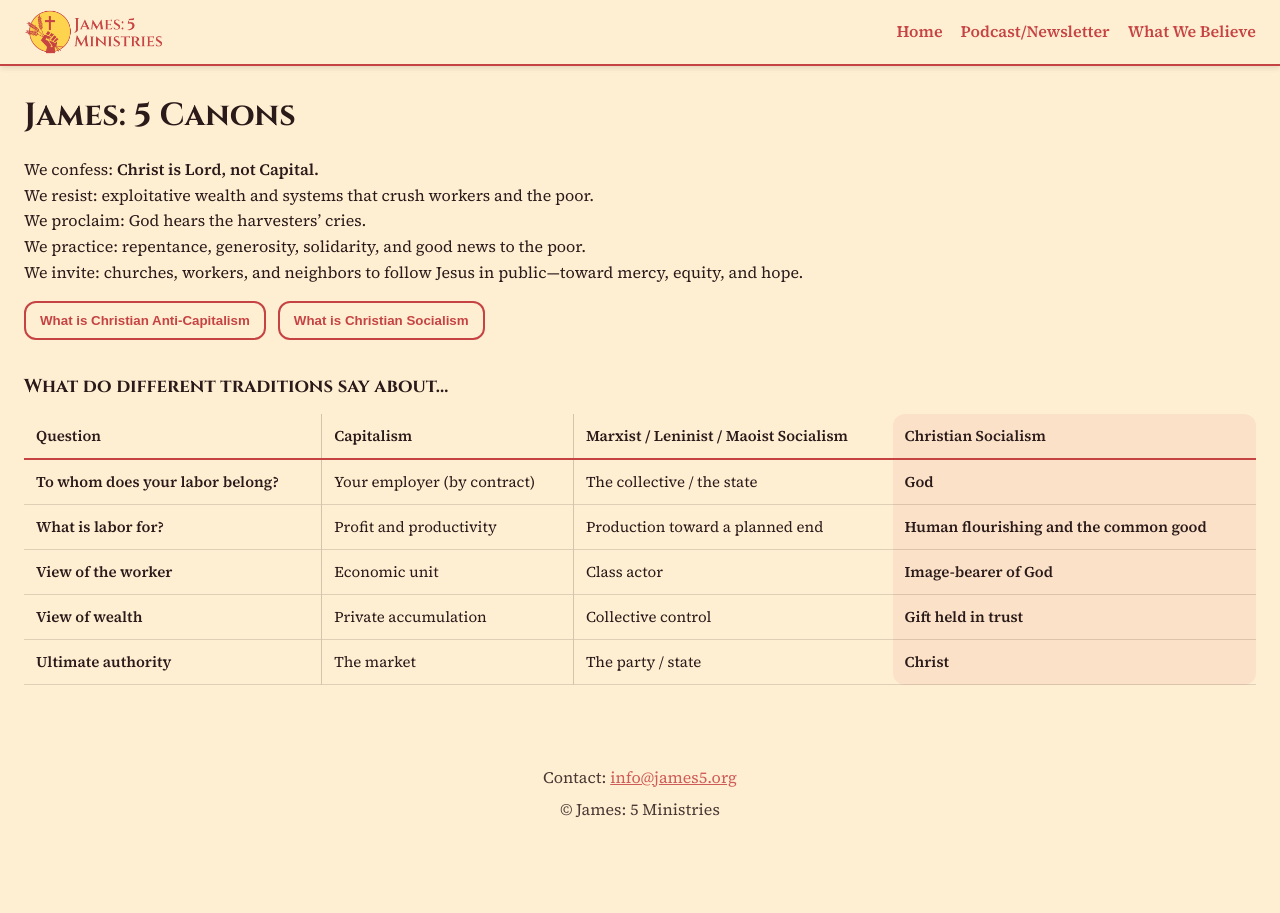
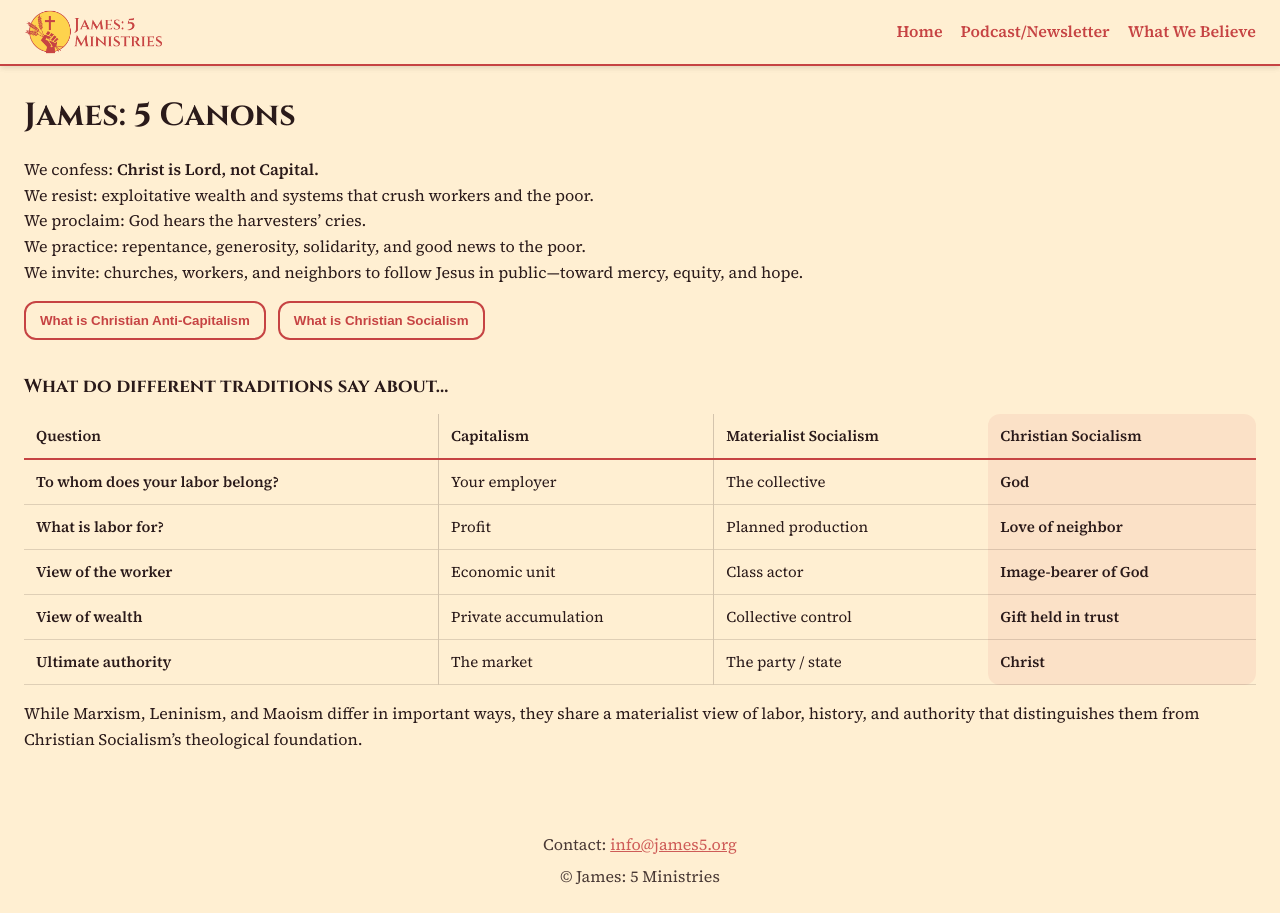
Before and after one commit to james5ministries/james5ministries.github.io, a Jekyll site: the page built from what-we-believe.md, in a window 1280 px wide. Built offline with Jekyll 4.4.1, drawn with Linux system fonts in a browser that asks for light colours.

Commit message:
Clarify distinctions between socialism views
Added a note on the differences between Marxism, Leninism, and Maoism compared to Christian Socialism.

```diff
--- a/what-we-believe.md
+++ b/what-we-believe.md
@@ -125,23 +125,23 @@ We invite: churches, workers, and neighbors to follow Jesus in public—toward m
       <tr>
         <th>Question</th>
         <th>Capitalism</th>
-        <th>Marxist / Leninist / Maoist Socialism</th>
+        <th>Materialist Socialism</th>
         <th class="highlight-col">Christian Socialism</th>
       </tr>
     </thead>
     <tbody>
       <tr>
         <td><strong>To whom does your labor belong?</strong></td>
-        <td>Your employer (by contract)</td>
-        <td>The collective / the state</td>
+        <td>Your employer</td>
+        <td>The collective</td>
         <td class="highlight-col">God</td>
       </tr>
 
       <tr>
         <td><strong>What is labor for?</strong></td>
-        <td>Profit and productivity</td>
-        <td>Production toward a planned end</td>
-        <td class="highlight-col">Human flourishing and the common good</td>
+        <td>Profit</td>
+        <td>Planned production</td>
+        <td class="highlight-col">Love of neighbor</td>
       </tr>
 
       <tr>
@@ -166,4 +166,5 @@ We invite: churches, workers, and neighbors to follow Jesus in public—toward m
       </tr>
     </tbody>
   </table>
+  <p>While Marxism, Leninism, and Maoism differ in important ways, they share a materialist view of labor, history, and authority that distinguishes them from Christian Socialism’s theological foundation.</p>
 </section>
```
